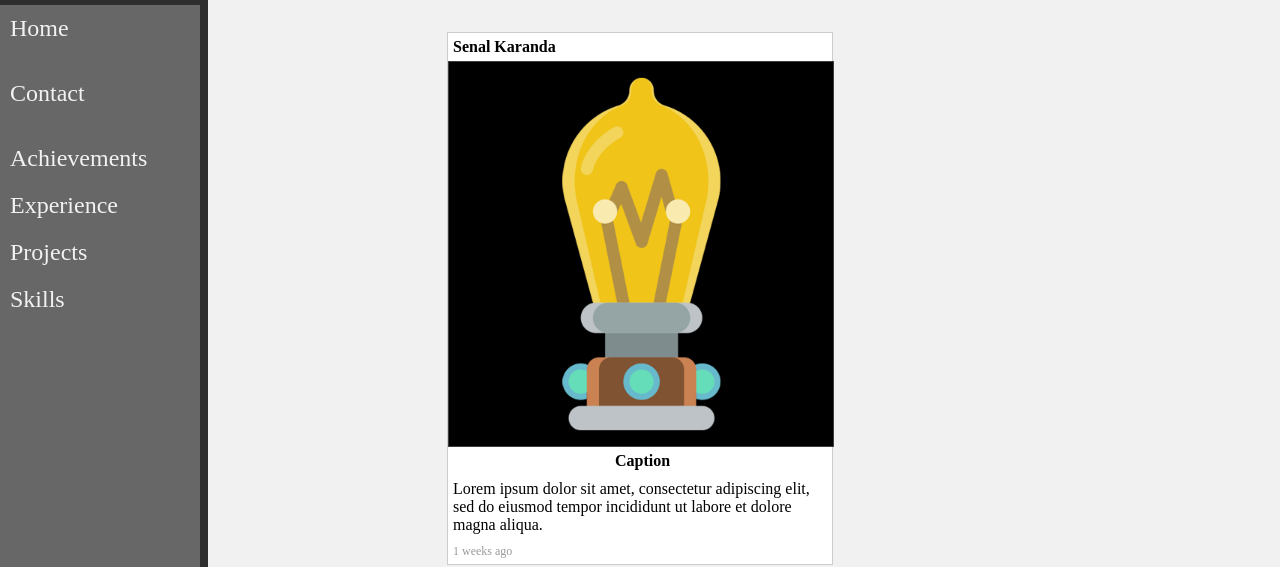
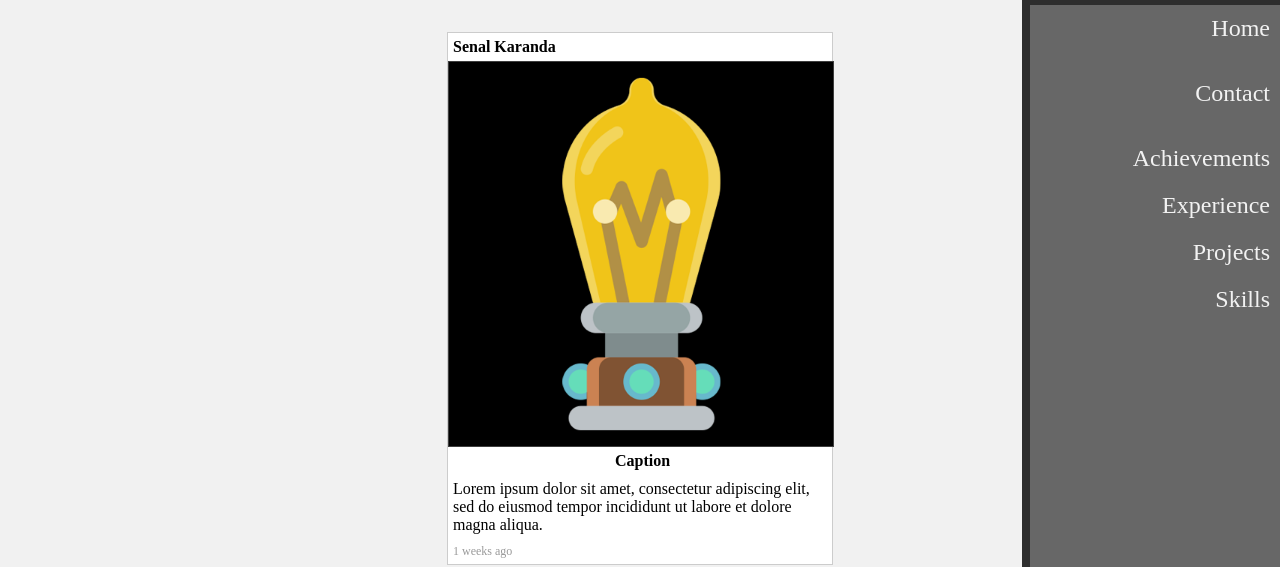
Before and after one commit to SenalKaranda/HTML-KarandaGram, a website built with Vite: page index.html in a window 1280 px wide. Shown: the part 258-825 px from the top of the page. Built offline with nearby package versions, Linux system fonts and the light colour scheme; files whose address does not match are found by name.

Commit message:
Fixed Sidebar Buttons to Horizontally Fill Sidebar

```diff
--- a/css/style.css
+++ b/css/style.css
@@ -13,29 +13,36 @@ header {
 
 #sidebar {
   position: fixed;
-  left: 0;
-  width: 200px;
+  right: 0;
+  width: 250px;
   min-height: 500px;
   height: 100%;
   background-color: #676767;
   overflow-y: auto;
   border-top: 1ch solid #2e2e2e;
-  border-right: 1ch solid #2e2e2e;
+  border-left: 1ch solid #2e2e2e;
   border-bottom: 1ch solid #2e2e2e;
   display: flex;
   flex-direction: column;
   justify-content: space-between;
+  align-items: flex-end;
+}
+
+nav {
+	width: 100%;
 }
 
 .navigation {
   list-style: none;
   margin: 0;
   padding: 0;
+  width: 100%;
 }
 
 .navigation li {
   margin: 0;
   padding: 0;
+  width: 100%;
 }
 
 .navigation a {
@@ -44,6 +51,8 @@ header {
   color: #fff;
   text-decoration: none;
   font-size: 1.5em;
+  text-align: right;
+
 }
 
 .navigation a:hover {
```
